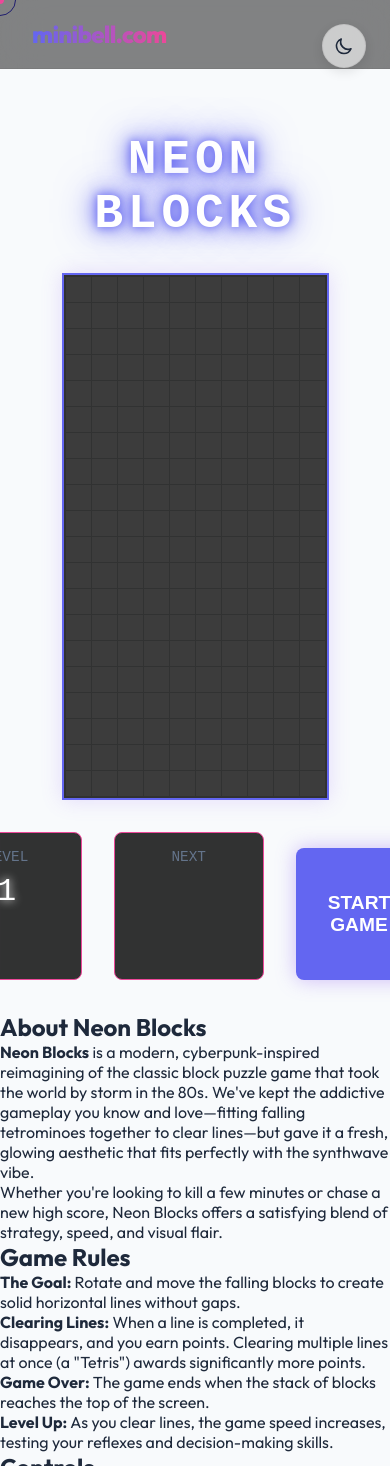
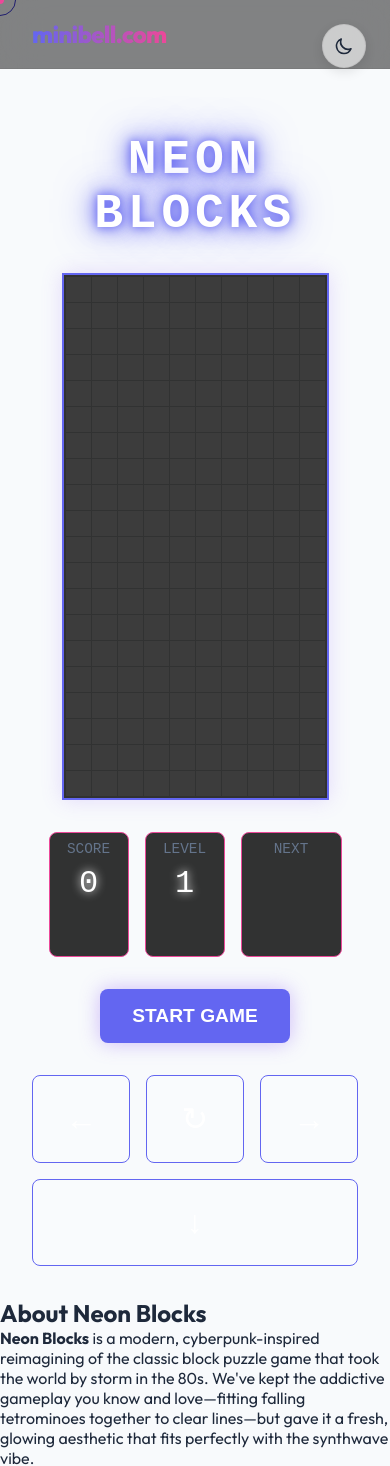
Before and after one commit to minibell7/minibell-site, a Next.js app: page /neon-blocks in a window 390 px wide. Shown: the top 1466 px of the page. Built offline with nearby package versions, Linux system fonts and the light colour scheme.

Commit message:
Fix Neon Blocks mobile controls with fixed positioning

```diff
--- a/src/app/neon-blocks/page.module.css
+++ b/src/app/neon-blocks/page.module.css
@@ -196,6 +196,28 @@
         flex-direction: row;
         width: 100%;
         justify-content: center;
+        flex-wrap: wrap;
+        gap: 1rem;
+    }
+
+    .panel {
+        min-width: 80px;
+        padding: 0.5rem;
+    }
+
+    .controls {
+        width: 100%;
+        display: grid;
+        grid-template-columns: repeat(3, 1fr);
+        gap: 1rem;
+        margin-top: 1rem;
+        order: 10;
+    }
+
+    .controlBtn {
+        padding: 1.5rem;
+        font-size: 2rem;
+        background: rgba(255, 255, 255, 0.15);
     }
 
     .board {
```
